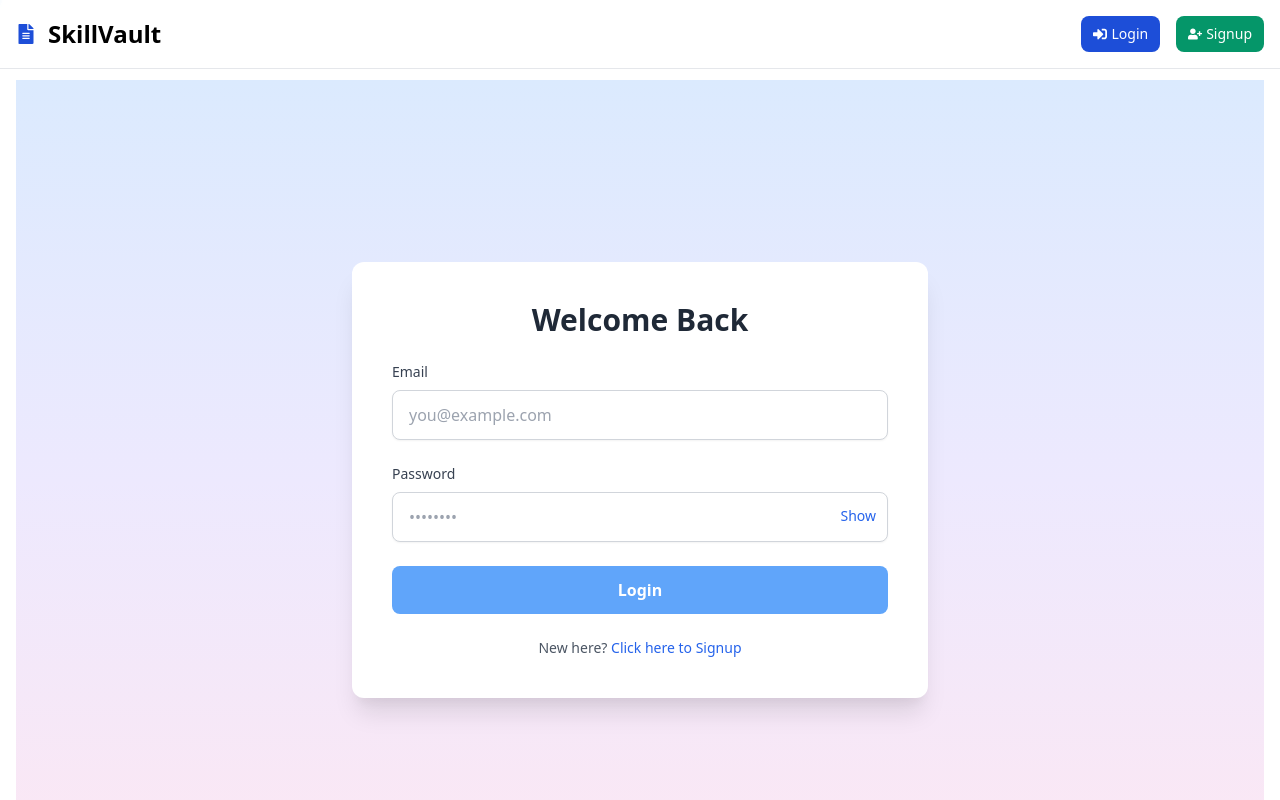
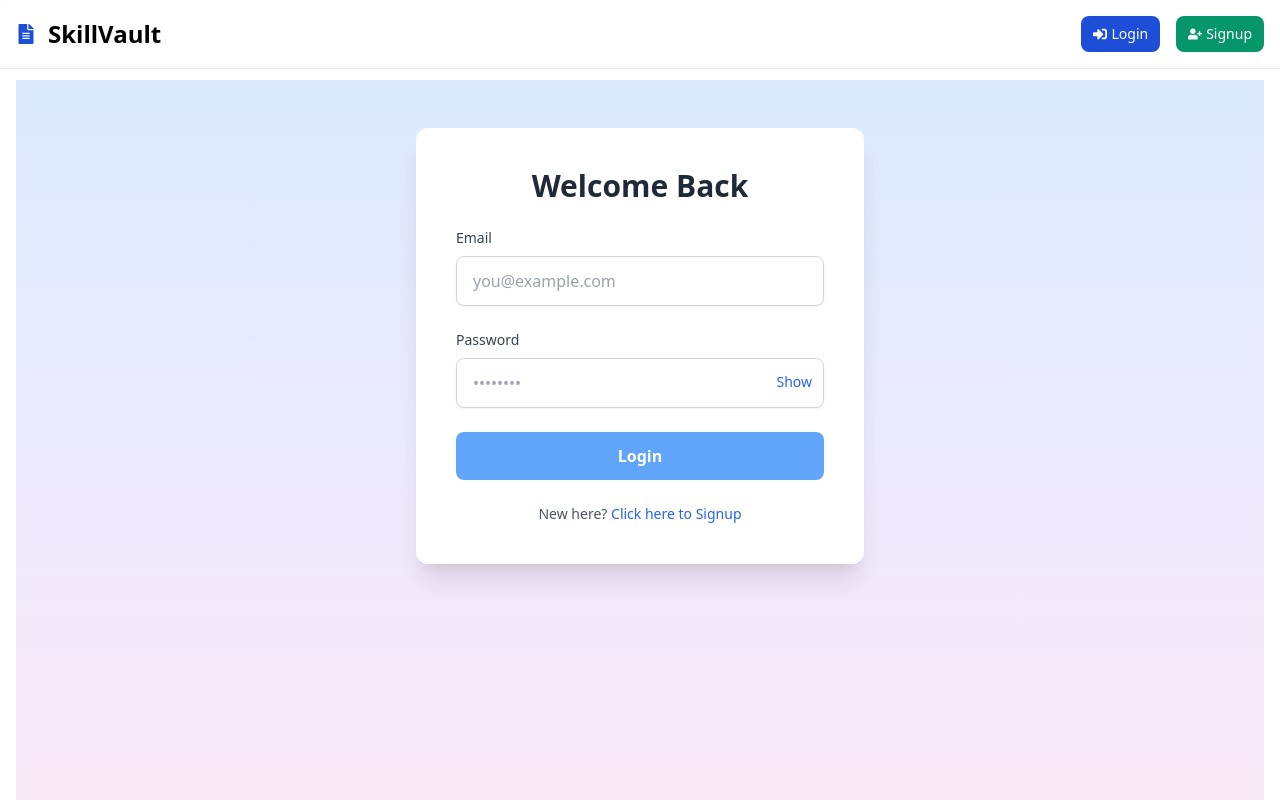
Before and after one commit to Manish2521/skillvault, a React (Vite) app: page /login in a window 1280 px wide. Shown: the top 800 px of the page. Built offline with nearby package versions, Linux system fonts and the light colour scheme; no server answers.

Commit message:
Update Login.jsx

```diff
--- a/src/pages/Login.jsx
+++ b/src/pages/Login.jsx
@@ -85,12 +85,12 @@ export default function Login({ setToken }) {
   }
 
   return (
-    <div className="relative flex justify-center items-center min-h-screen bg-gradient-to-tr from-blue-100 via-purple-100 to-pink-100 p-4 sm:p-6 md:p-8 lg:p-12">
+    <div className="relative flex justify-center items-start min-h-screen bg-gradient-to-tr from-blue-100 via-purple-100 to-pink-100 p-4 sm:p-6 md:p-8 lg:p-12 pt-12 sm:pt-16">
       <LoadingBar color="#3b82f6" ref={loadingBar} shadow />
 
       <form
         onSubmit={handleSubmit}
-        className="bg-white p-6 sm:p-8 md:p-10 rounded-xl shadow-xl w-full max-w-md sm:max-w-lg md:max-w-xl space-y-6"
+        className="bg-white p-6 sm:p-8 md:p-10 rounded-xl shadow-xl w-full max-w-sm sm:max-w-md md:max-w-md space-y-6"
       >
         <h2 className="text-2xl sm:text-3xl font-extrabold text-center text-gray-800">
           Welcome Back
```
